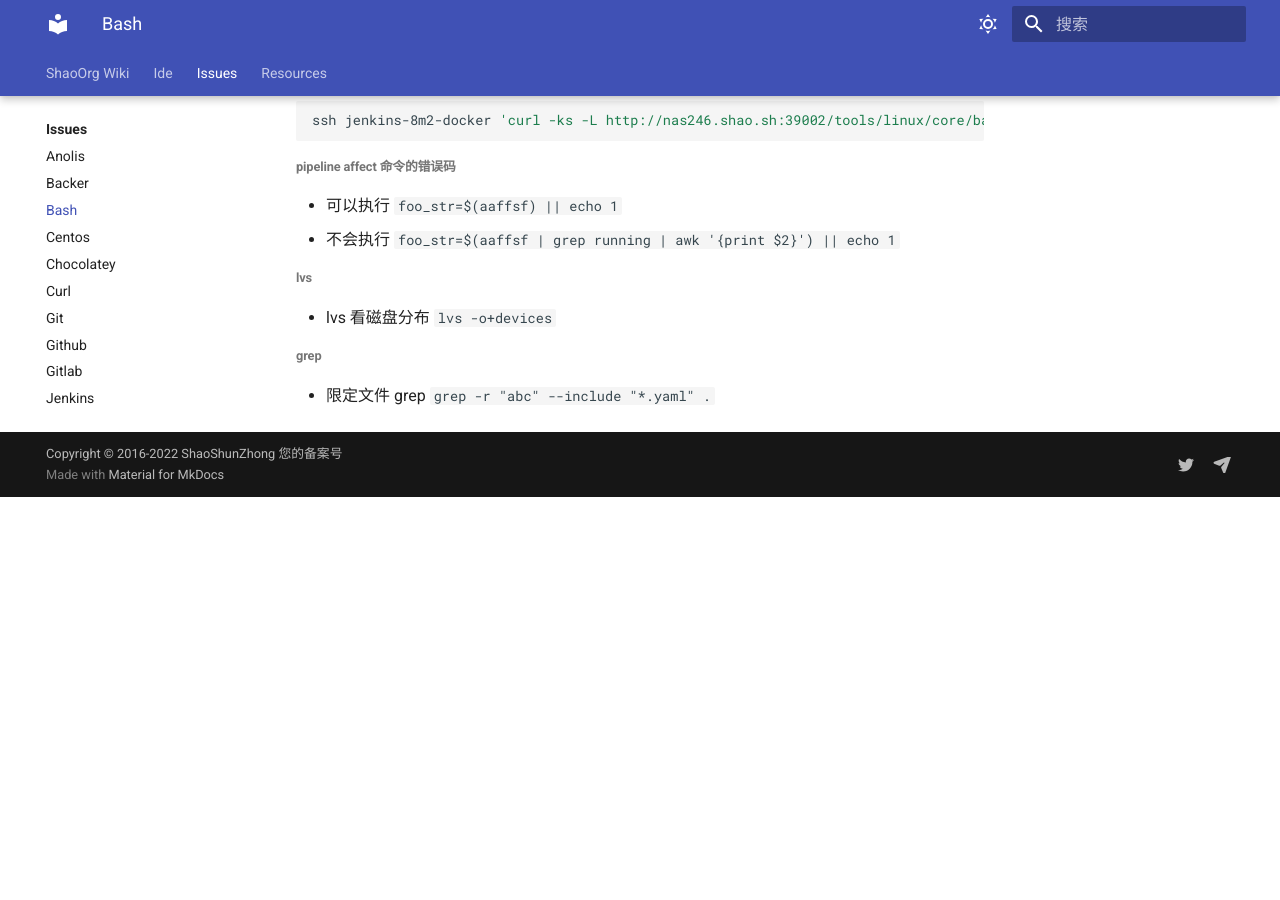
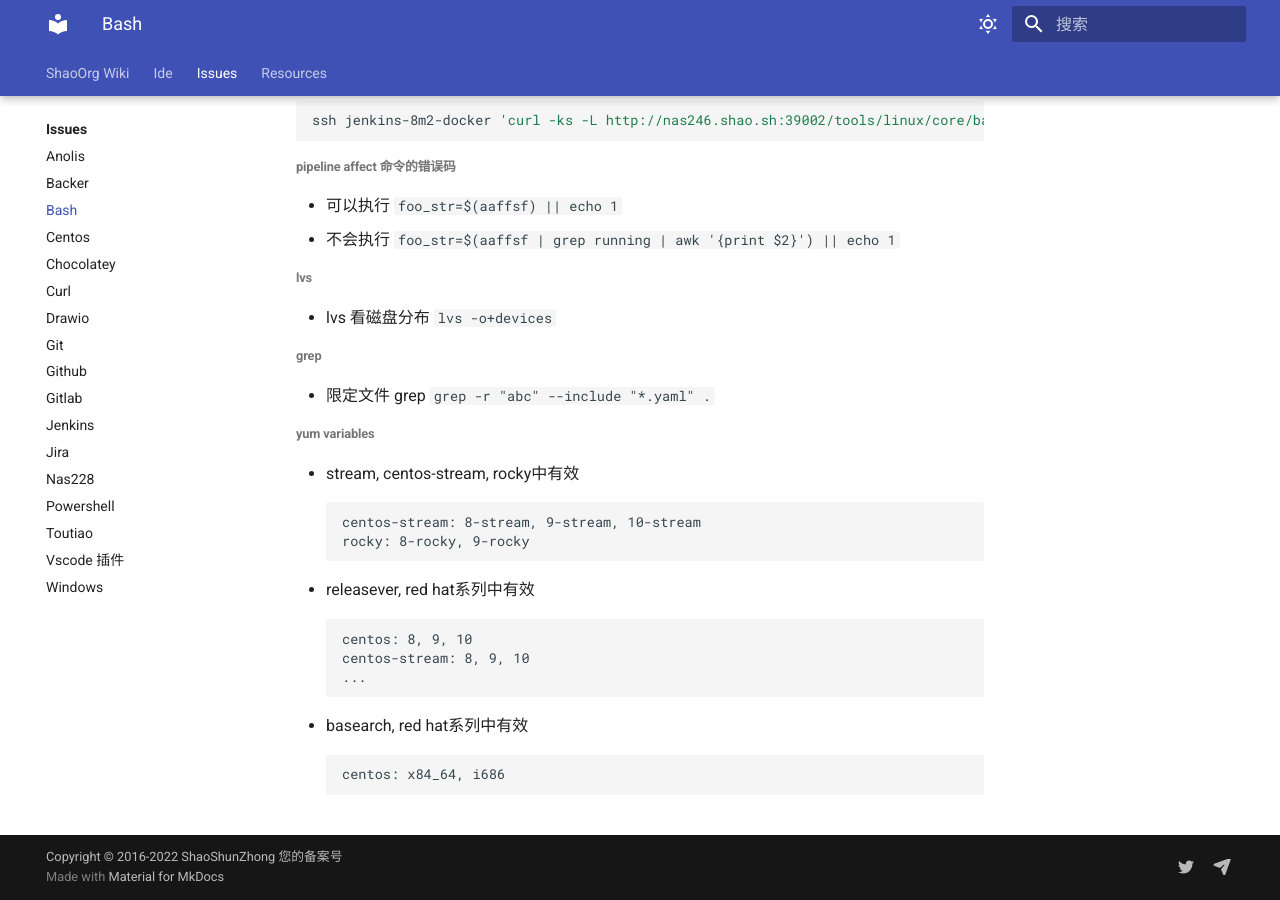
Before and after one commit to ShaoOrg/bulletin, an MkDocs documentation site: the page built from docs/issues/bash.md, in a window 1280 px wide and 900 px high, scrolled down 901 px. Built offline with MkDocs 1.6.1 and Material for MkDocs 9.7.7, drawn with Linux system fonts in a browser that asks for light colours; before the commit the page ends 1398 px from its top, so only the background shows below that.

Commit message:
NOCR: committed by shell from SSZ-PRO16

````diff
--- a/docs/issues/bash.md
+++ b/docs/issues/bash.md
@@ -29,3 +29,20 @@ ssh jenkins-8m2-docker 'curl -ks -L http://nas246.shao.sh:39002/tools/linux/core
 ###### grep
 - 限定文件 grep
 `grep -r "abc" --include "*.yaml" .`
+
+###### yum variables
+- stream, centos-stream, rocky中有效
+```
+centos-stream: 8-stream, 9-stream, 10-stream
+rocky: 8-rocky, 9-rocky
+```
+- releasever, red hat系列中有效
+```
+centos: 8, 9, 10
+centos-stream: 8, 9, 10
+...
+```
+- basearch, red hat系列中有效
+```
+centos: x84_64, i686
+```
````
Also changed, not shown: docs/issues/drawio.md (added, +5 -0 lines), 2 other files.
